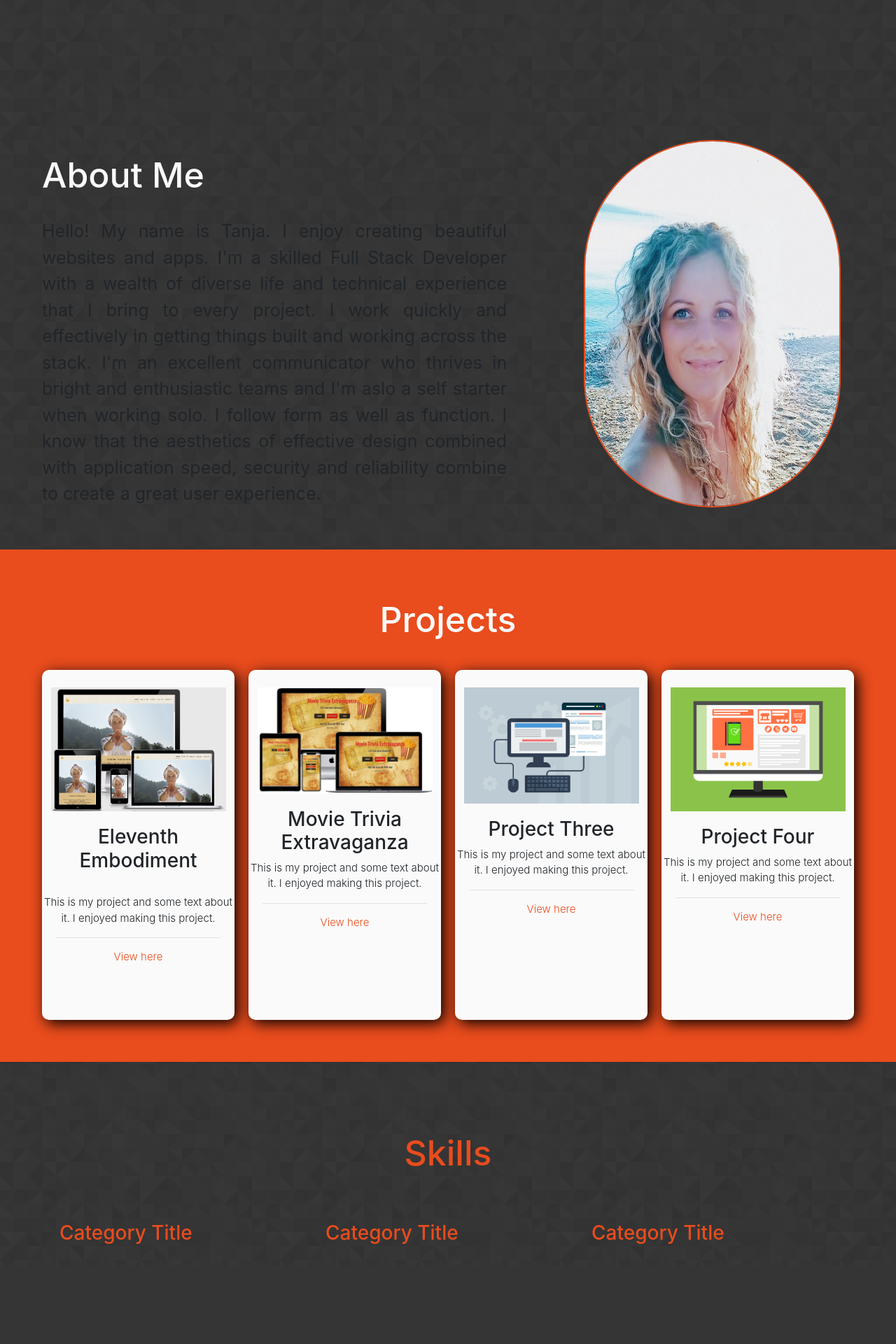
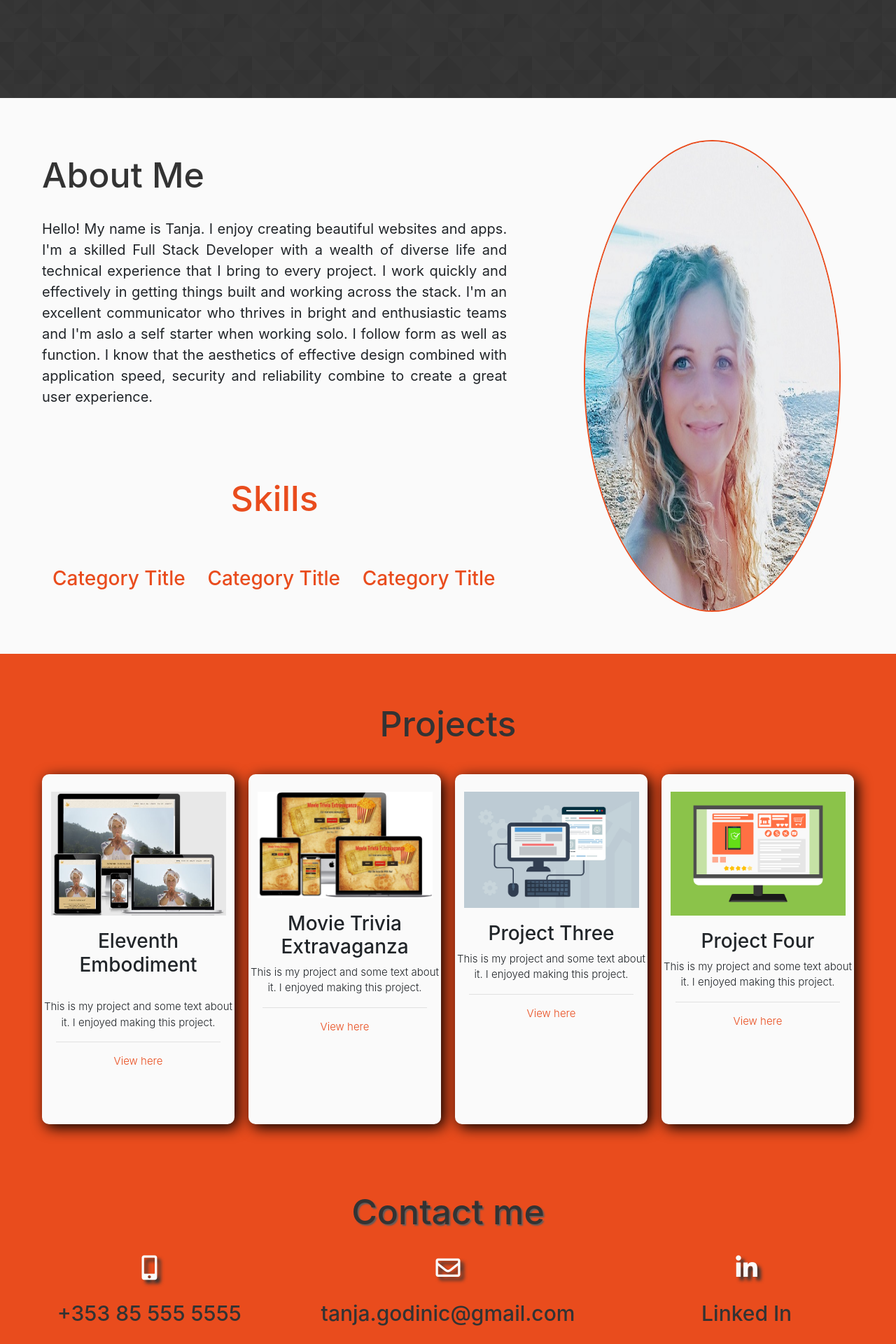
Before and after one commit to TanYa-Go/TanjaG.Portfolio, a Flask app: page / in a window 1280 px wide. Shown: the part 720-2640 px from the top of the page at 70% size. Before the commit the page ends 2497 px from the top, so only its background shows below. Run offline with Flask 2, Linux system fonts and the light colour scheme; some libraries are stand-ins or nearby versions; some web fonts are replaced.

Commit message:
Update navbar links and move skills section into about me section

```diff
--- a/app.py
+++ b/app.py
@@ -22,7 +22,7 @@ mongo = PyMongo(app)
 @app.route("/skills")
 def skills():
     skills = list(mongo.db.skills.find())
-    return render_template("skills.html", skills=skills)
+    return render_template("index.html/", skills=skills)
 
 
 @app.route("/")
--- a/static/css/style.css
+++ b/static/css/style.css
@@ -30,7 +30,7 @@ body {
 
 
 .navbar {
-  background-color: rgba(0, 0, 0, 0.2);
+  background-color: rgba(0, 0, 0, 0.8);
   height: 70px;
 }
 
@@ -62,6 +62,7 @@ li a:hover{
 
 .title {
   margin-top: 20px;
+  color: #333;
 }
 
 .title-skills{
@@ -90,7 +91,8 @@ p {
 
 .information p {
   text-align: justify;
-  font-size: 25px;
+  font-size: 20px;
+  padding: 0px 0px;
 }
 
 .subtext {
@@ -158,6 +160,7 @@ p {
   display: flex;
   justify-content: space-around;
   padding: 60px;
+  background-color: #fafafa;
 
 }
 
@@ -173,15 +176,15 @@ p {
 .headshot {
   width: 100%;
   height: 100%;
-  border-radius: 350px;
+  border-radius: 50%;
   margin-left: 80px;
   border: 2px solid rgb(233, 76, 29);
 }
 
-.headshot-container {
-  /* display: flex; */
+/* .headshot-container {
+  display: flex;
   align-items: center;
-}
+} */
 
 .project-card {
   width: 300px;
@@ -209,6 +212,7 @@ p {
 
 .skills-container {
   margin-top: 30px;
+  height:fit-content;
 }
 
 .skill-list {
@@ -270,7 +274,7 @@ footer {
   color: #333;
   text-align: center;
   padding: 35px;
-  height: 280px;
+  height: auto;
 }
 
 .contact i {
--- a/templates/components/navbar.html
+++ b/templates/components/navbar.html
@@ -1,10 +1,10 @@
 <nav class="navbar fixed-top" id="navbar">
     <img class="logo" src="{{ url_for('static', filename ='images/#') }}" alt="" />
     <ul id="nav-list">
-        <li><a href="#hello">Home</a></li>
-        <li><a href="#about-me">About&nbsp;Me</a></li>
-        <li><a href="#projects">Projects</a></li>
-        <li><a href="#contact-me">Contact</a></li>
+        <li><a href="{{ url_for('.index', _anchor='hello') }}">Home</a></li>
+        <li><a href="{{ url_for('.index', _anchor='about-me') }}">About&nbsp;Me</a></li>
+        <li><a href="{{ url_for('.index', _anchor='projects') }}">Projects</a></li>
+        <li><a href="{{ url_for('.index', _anchor='contact-me') }}">Contact</a></li>
 
         {% if session.user %}
 
--- a/templates/index.html
+++ b/templates/index.html
@@ -57,6 +57,37 @@
         combine to create
         a great user experience.
     </p>
+<!--skills-->
+<div class="container skills-container">
+    <h2 class="text-center title-skills">Skills</h2>
+        <div class="row">
+          <div class="col-12 col-md-4">
+            <h3 class="category-title">Category Title</h3>
+            <ul class="skill-list">
+              {% for skill in skills %}
+              <li> {{skill.skill_title}}: {{skill.skill_percentage}}%</li>
+              {% endfor %}
+            </ul>
+          </div>
+          <div class="col-12 col-md-4">
+            <h3 class="category-title">Category Title</h3>
+            <ul class="skill-list">
+              {% for skill in skills %}
+              <li> {{skill.skill_title}}: {{skill.skill_percentage}}%</li>
+              {% endfor %}
+            </ul>
+          </div>
+          <div class="col-12 col-md-4">
+            <h3 class="category-title">Category Title</h3>
+            <ul class="skill-list">
+              {% for skill in skills %}
+              <li> {{skill.skill_title}}: {{skill.skill_percentage}}%</li>
+              {% endfor %}
+            </ul>
+          </div>
+    </div>
+</div>
+<!--end skills-->
 </div>
 <div class="col-12 col-md-4 headshot-container">
     <img class="headshot" src="{{ url_for('static', filename ='images/headshot.jpg') }}"
```
Also changed, not shown: other parts of templates/index.html (+2 -33 lines), templates/skills.html (deleted, +0 -34 lines).
